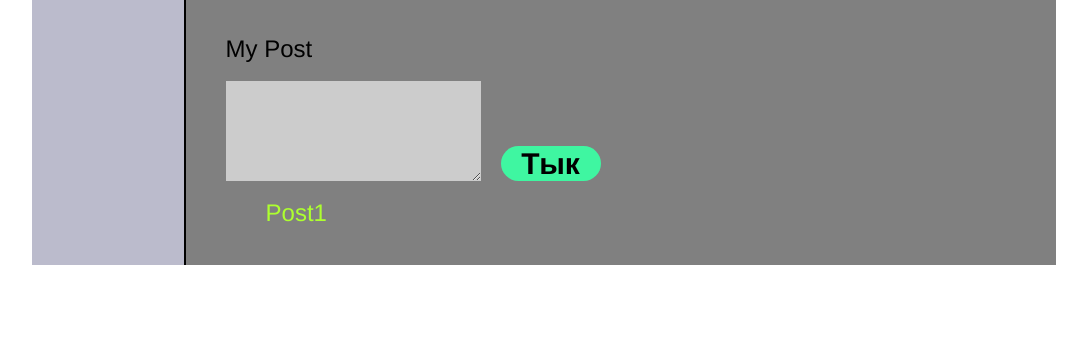
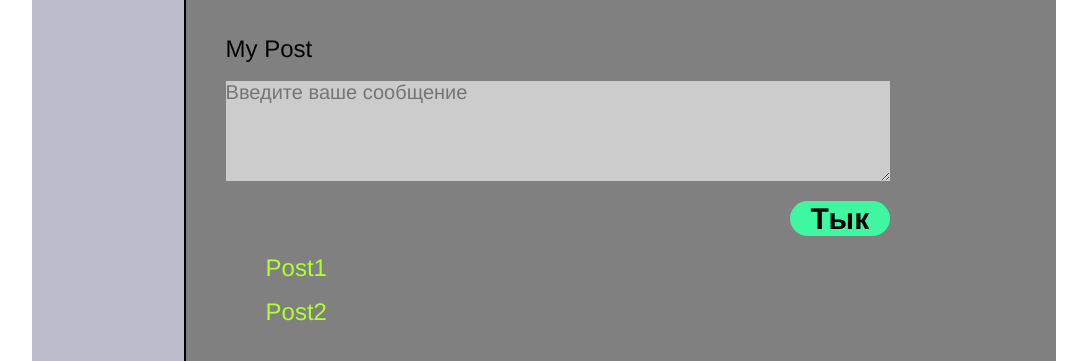
Before and after one commit to nupaT/react2021, a React (Create React App) app: page / in a window 1280 px wide. Shown: the part 465-826 px from the top of the page, without its empty margins (96-1183 px from the left). Before the commit the page ends 800 px from the top, so only its background shows below. Built offline with nearby package versions, Linux system fonts and the light colour scheme.

Commit message:
add: feetch for button-submit

```diff
--- a/src/components/Content/MyPosts/MyPost/MyPost.jsx
+++ b/src/components/Content/MyPosts/MyPost/MyPost.jsx
@@ -3,8 +3,13 @@ import classes from './MyPost.module.css';
 
 const MyPost = () => {
   return (
-    <div className={classes.block}>
-      Post1
+    <div>
+      <div className={classes.block}>
+        Post1
+      </div>
+      <div className={classes.block}>
+        Post2
+      </div>
     </div>
   );
 }
--- a/src/components/Content/MyPosts/MyPosts.jsx
+++ b/src/components/Content/MyPosts/MyPosts.jsx
@@ -7,7 +7,7 @@ const MyPosts = () => {
     <div className={classes.block}>
       <div className={classes.title}>My Post</div>
       <div className={classes.input__block}>
-        <textarea className={classes.input} type="text" ></textarea>
+        <textarea className={classes.input} type="text" placeholder="Введите ваше сообщение"></textarea>
         <div className={classes.submit__block}><input className={classes.submit} type="submit" name="post" value="Тык"></input></div>
       </div>
       <MyPost />
--- a/src/components/Content/MyPosts/MyPosts.module.css
+++ b/src/components/Content/MyPosts/MyPosts.module.css
@@ -6,11 +6,13 @@
 
 .input__block{
   display: flex;
+  flex-direction: column;
   width: 80%;
 }
 
 .input{
   margin: 20px 0 0 0;
+  width: 100%;
   height: 100px;
   background-color: #cccccc;
   font-size: 20px;
@@ -18,8 +20,7 @@
 
 .submit__block{
   display: flex;
-  justify-content: space-between;
-  align-items: flex-end;
+  align-self: flex-end;
 }
 
 .submit{
```
